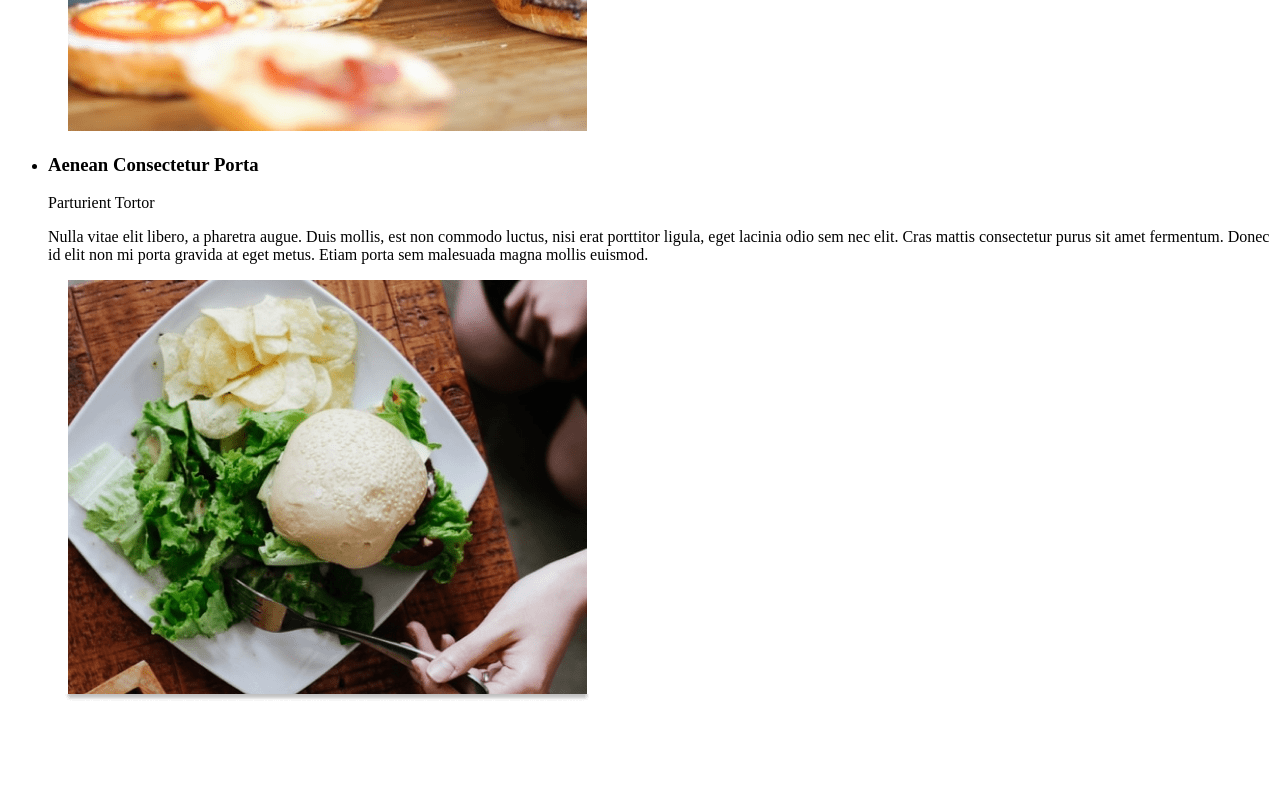
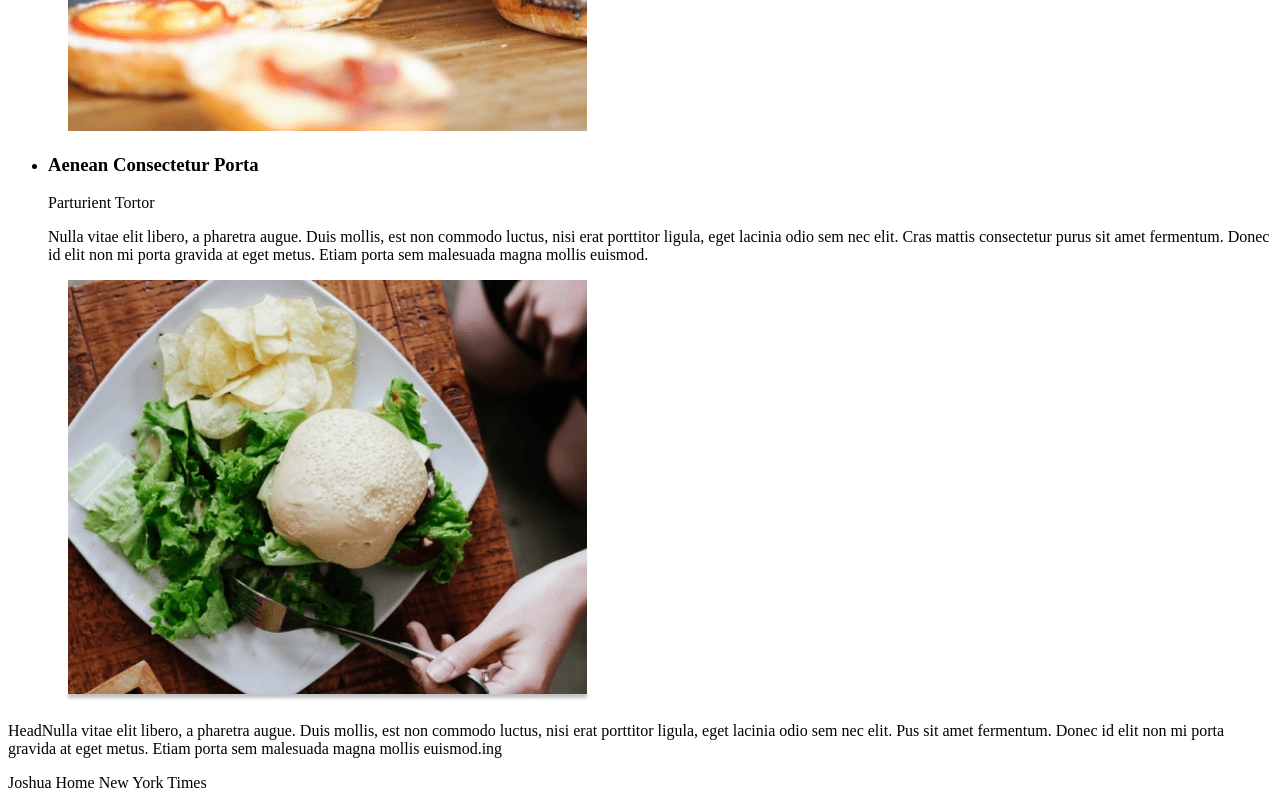
Before and after one commit to Andrey-Shtanko/Area51, a plain HTML site: page index.html in a window 1280 px wide. Shown: the part 1779-2579 px from the top of the page. Before the commit the page ends 2501 px from the top, so only its background shows below. Drawn offline with Linux system fonts and the light colour scheme.

Commit message:
creates quotes

```diff
--- a/index.html
+++ b/index.html
@@ -129,6 +129,14 @@
           </li>
         </ul>
       </section>
+      <section>
+        <h2 class="visually-hidden">quotes</h2>
+        <p>HeadNulla vitae elit libero, a pharetra augue. Duis mollis, est non commodo luctus, nisi erat porttitor ligula, eget
+        lacinia odio sem nec elit. Pus sit amet fermentum. Donec id elit non mi porta gravida at eget metus. Etiam porta sem
+        malesuada magna mollis euismod.ing</p>
+        <span>Joshua Home</span>
+        <span>New York Times</span>
+      </section>
     </main>
   </body>
 </html>
```
